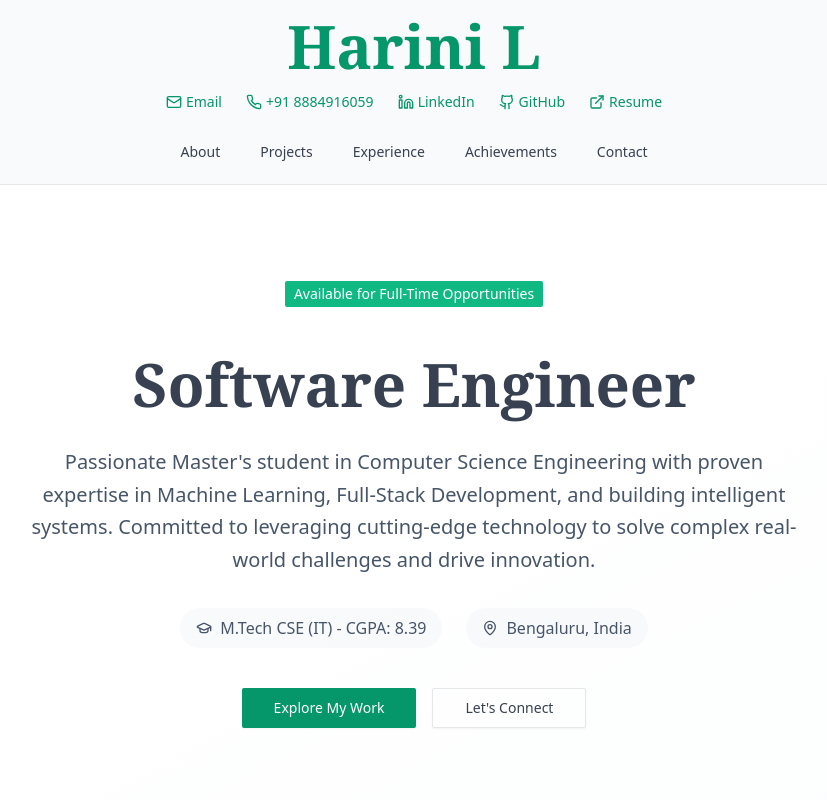
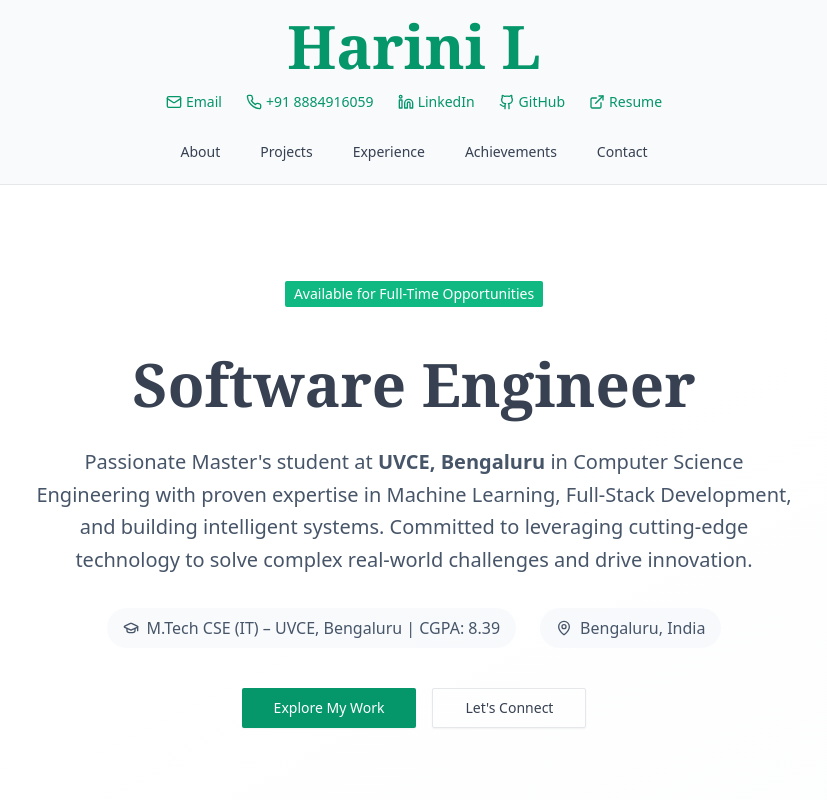
Before and after one commit to Harini410/PortFolio-02, a Next.js app: page / in a window 1280 px wide. Shown: the top 800 px of the page, without its empty margins (226-1053 px from the left). Built offline with nearby package versions, Linux system fonts and the light colour scheme; a web font is replaced by a local one.

Commit message:
Update page.tsx

```diff
--- a/app/page.tsx
+++ b/app/page.tsx
@@ -70,15 +70,14 @@ export default function Portfolio() {
       Software Engineer
     </h2>
     <p className="text-xl text-muted-foreground mb-8 max-w-3xl mx-auto leading-relaxed">
-            Passionate Master's student in Computer Science Engineering with proven expertise in Machine Learning,
+      Passionate Master's student at <strong>UVCE, Bengaluru</strong> in Computer Science Engineering with proven expertise in Machine Learning,
       Full-Stack Development, and building intelligent systems. Committed to leveraging cutting-edge technology to
       solve complex real-world challenges and drive innovation.
     </p>
     <div className="flex items-center justify-center gap-6 mb-10 flex-wrap">
-
       <div className="flex items-center gap-2 text-muted-foreground bg-card/50 px-4 py-2 rounded-full">
         <GraduationCap className="h-4 w-4" />
-              <span>M.Tech CSE (IT) - CGPA: 8.39</span>
+        <span>M.Tech CSE (IT) – UVCE, Bengaluru | CGPA: 8.39</span>
       </div>
       <div className="flex items-center gap-2 text-muted-foreground bg-card/50 px-4 py-2 rounded-full">
         <MapPin className="h-4 w-4" />
```
Lines whose indentation alone changed are shown as unchanged.
